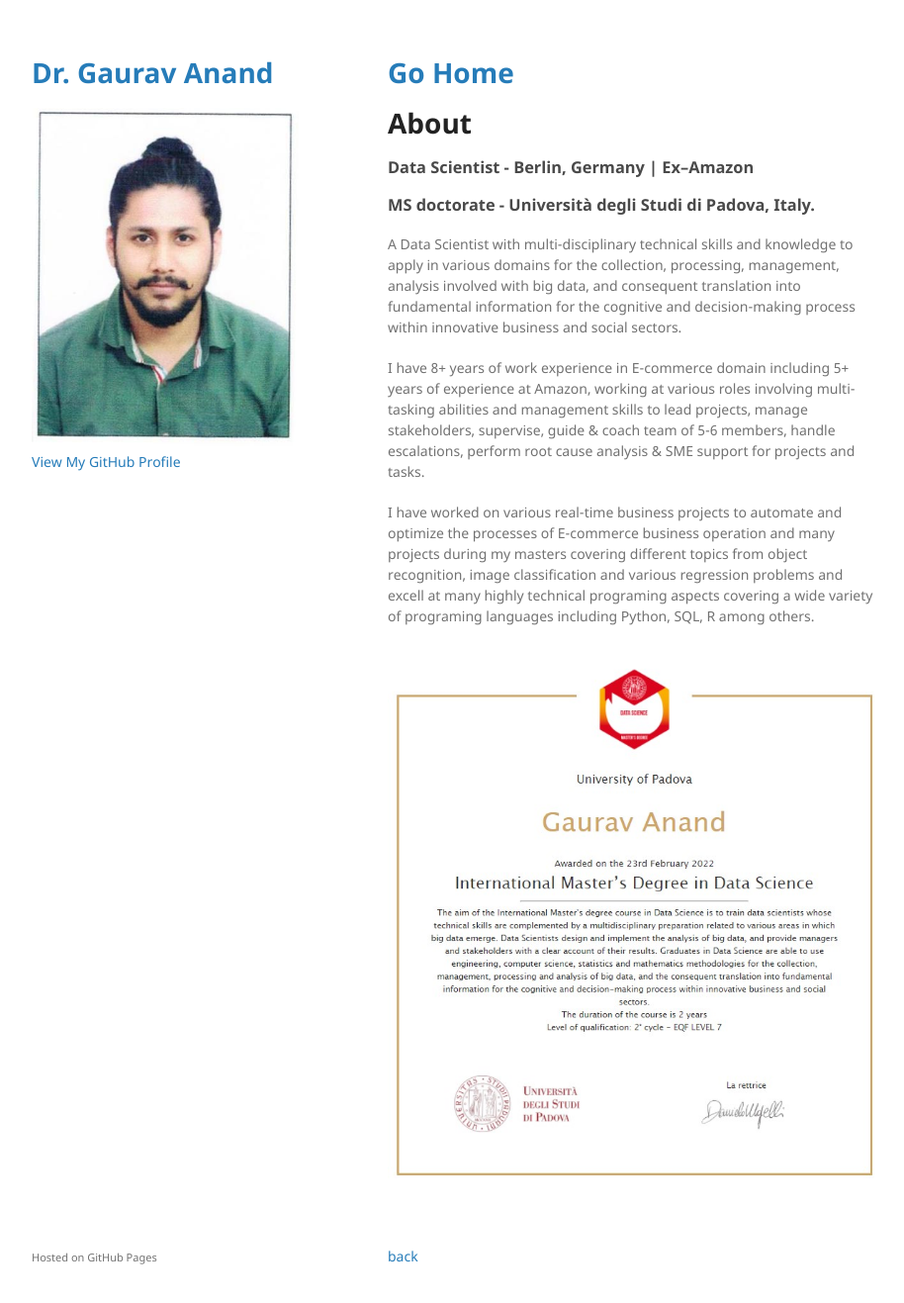
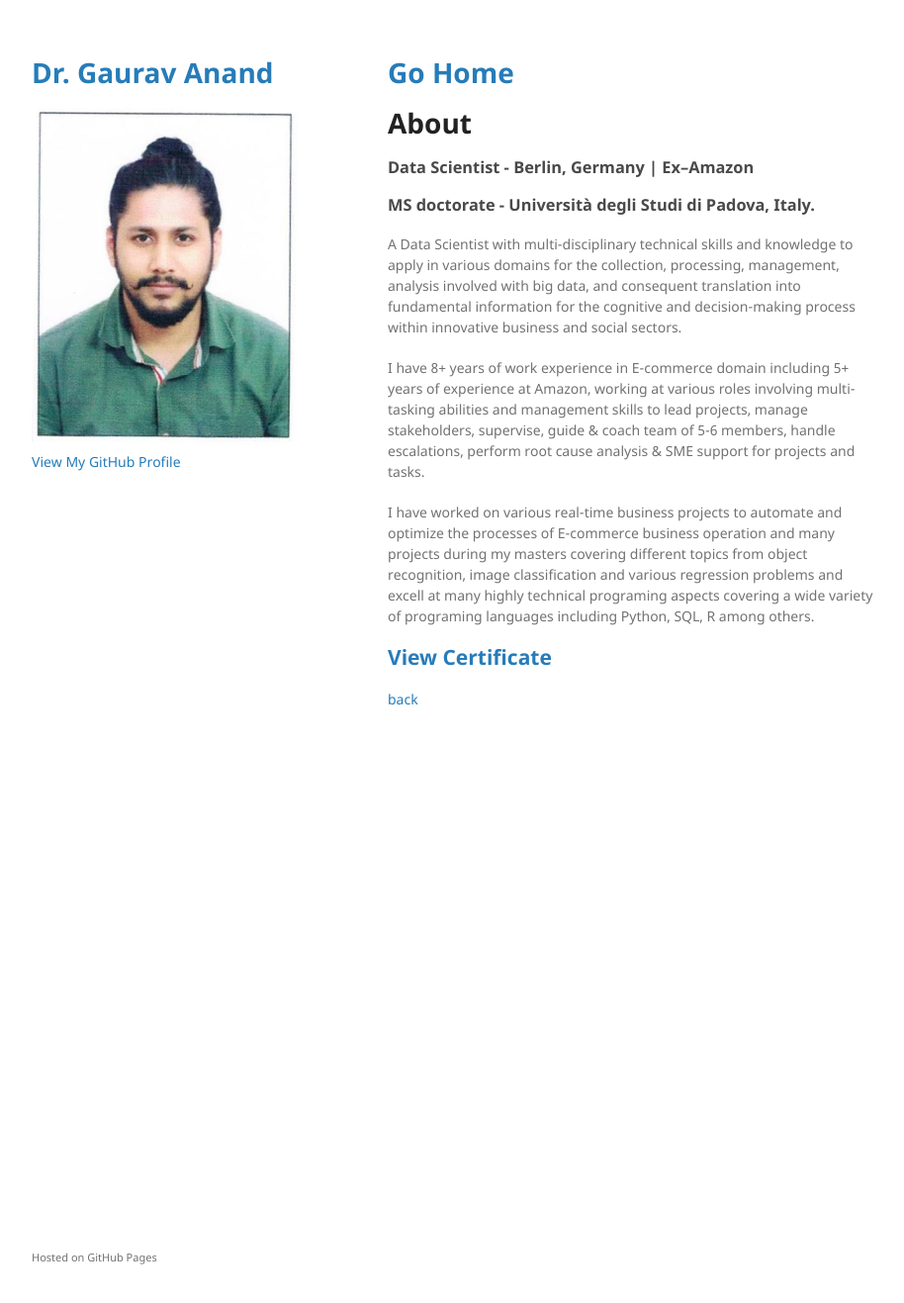
Before and after one commit to anandgrv/anandgrv.github.io, a Jekyll site: the page built from about.md, in a window 1280 px wide and 1350 px high. Shown: the top 1317 px of the window at 99% size, without its empty margins (178-1092 px from the left). Built offline with Jekyll 4.4.1, drawn with Linux system fonts in a browser that asks for light colours; our own code applies the rules of GitHub Pages for plain Markdown files.

Commit message:
Update about.md

```diff
--- a/about.md
+++ b/about.md
@@ -15,6 +15,6 @@ I have 8+ years of work experience in E-commerce domain including 5+ years of ex
 
 I have worked on various real-time business projects to automate and optimize the processes of E-commerce business operation and many projects during my masters covering different topics from object recognition, image classification and various regression problems and excell at many highly technical programing aspects covering a wide variety of programing languages including Python, SQL, R among others.
 
-## ![View Certificate](/images/degree_cert_MS.jpg)
+## [View Certificate](/images/degree_cert_MS.jpg)
 
 [back](./)
```
